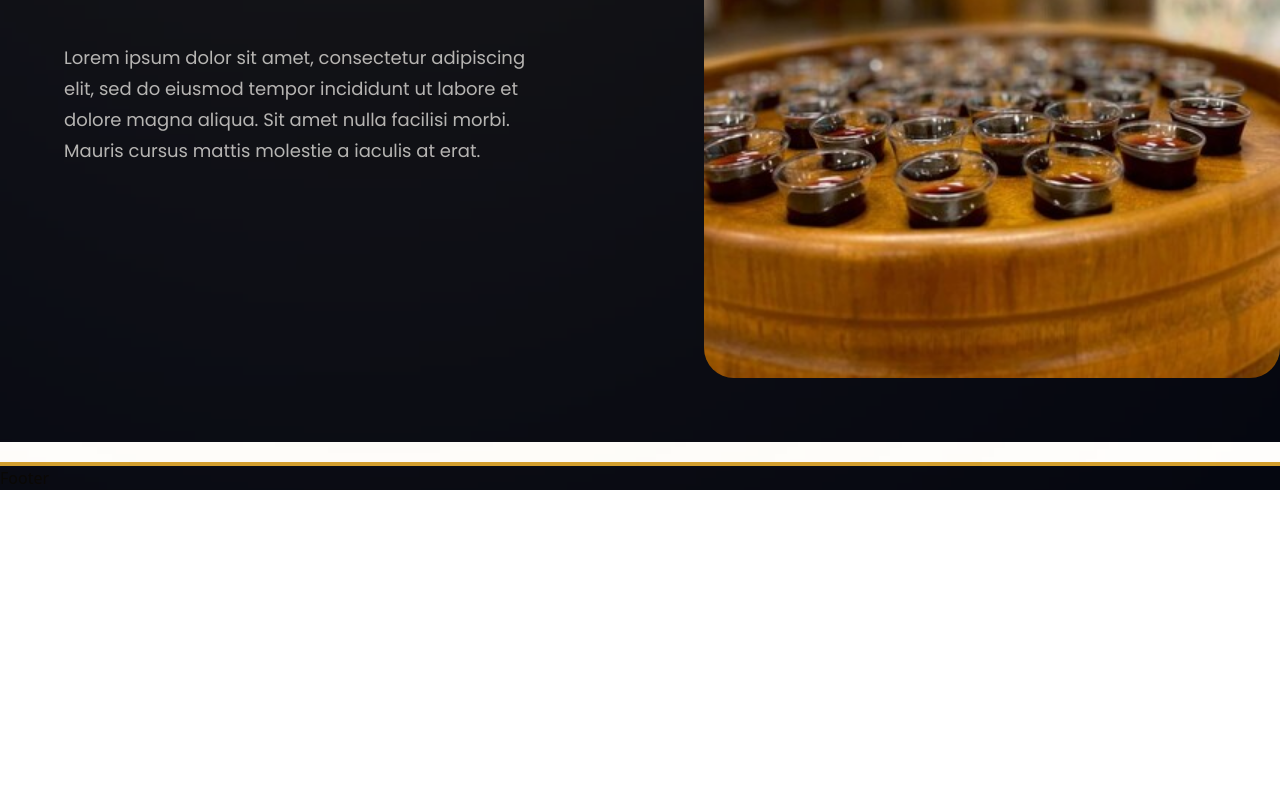
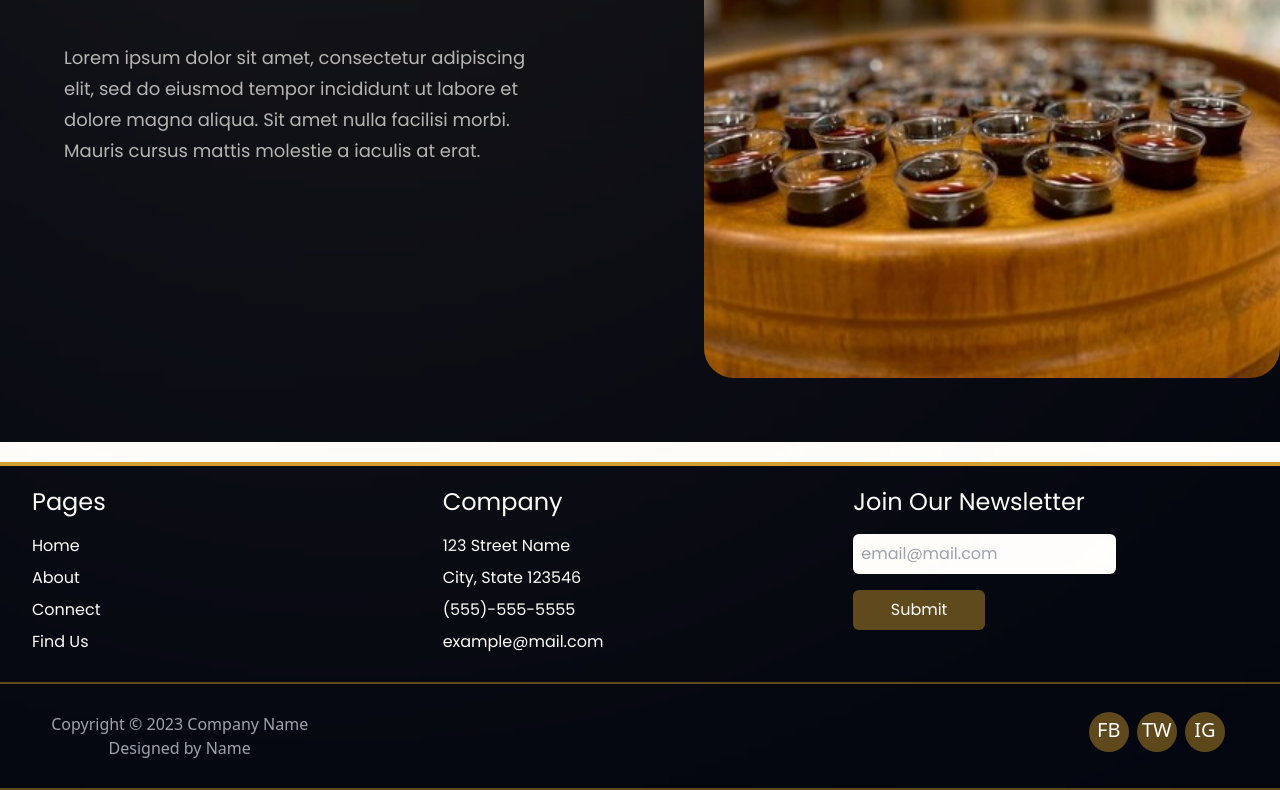
Before and after one commit to rdborrell/GGC-site, a React (Vite) app in the folder GGC-site/: page / in a window 1280 px wide. Shown: the part 542-1332 px from the top of the page. Before the commit the page ends 1032 px from the top, so only its background shows below. Built offline with nearby package versions, Linux system fonts and the light colour scheme.

Commit message:
add footer component #3
Added a footer with some basic styling.

```diff
--- a/GGC-site/src/components/Footer.jsx
+++ b/GGC-site/src/components/Footer.jsx
@@ -1,9 +1,85 @@
-import React from 'react'
+import React from "react";
 
 const Footer = () => {
-  return (
-    <div>Footer</div>
-  )
-}
+    return (
+        <>
+            <div className="font-poppins font-normal px-8">
+                <div className="bg-primary mb-0 mt-5">
+                    <div className="max-w-7xl mx-auto">
+                        <div className="grid gird-cols-1 sm:grid-cols-3 gap-4">
+                            {/* First column */}
+                            <div className="mb-5 text-white ">
+                                <h4 className="text-2xl pb-4">Pages</h4>
+                                <ul className="list-none">
+                                    <li className="mb-2">Home</li>
+                                    <li className="mb-2">About</li>
+                                    <li className="mb-2">Connect</li>
+                                    <li className="mb-2">Find Us</li>
+                                </ul>
+                            </div>
+                            {/* Second column */}
+                            <div className="mb-5 text-white ">
+                                <h4 className="text-2xl pb-4">Company</h4>
+                                <ul className="list-none">
+                                    <li className="mb-2">123 Street Name</li>
+                                    <li className="mb-2">City, State 123546</li>
+                                    <li className="mb-2">(555)-555-5555</li>
+                                    <li className="mb-2">
+                                        <a href="mailto:example@mail.com">example@mail.com</a>
+                                    </li>
+                                </ul>
+                            </div>
+                            {/* Third column */}
+                            <div className="mb-5 text-white text-center sm:text-left">
+                                <h4 className="text-2xl pb-4">Join Our Newsletter</h4>
+                                <form>
+                                    <input
+                                        type="text"
+                                        className="text-white w-2/3 p-2 focus:border-[#d39e2c6f] rounded-md"
+                                        name=""
+                                        id=""
+                                        placeholder="email@mail.com"
+                                    />
+                                    <br />
+                                    <button className="bg-[#d39e2c6f] hover:bg-[#d39e2cc5] text-white p-2 mt-4 w-1/3 rounded-md">
+                                        Submit
+                                    </button>
+                                </form>
+                            </div>
+                        </div>
+                    </div>
+                </div>
+            </div>
+            {/* Lower section of footer */}
+            <div className="w-full bg-inherit text-gray-400 p-3 px-[4%] border-y-2 border-[#d39e2c6f]">
+                <div className="max-w-7xl flex flex-col sm:flex-row py-4 mx-auto justify-between items-center">
+                    <div className="text-center">
+                        <div>Copyright &copy; {new Date().getFullYear()} Company Name</div>
+                        <div>Designed by Name</div>
+                    </div>
+                    {/* Social links */}
+                    <div className="text-center text-xl text-white mb-2">
+                        {/* Should use an icons library for social icons */}
+                        <a
+                            href="#"
+                            className="w-10 h-10 rounded-full bg-[#d39e2c6f] hover:bg-[#d39e2cc5] mx-1 inline-block pt-1">
+                            FB
+                        </a>
+                        <a
+                            href="#"
+                            className="w-10 h-10 rounded-full bg-[#d39e2c6f] hover:bg-[#d39e2cc5] mx-1 inline-block pt-1">
+                            TW
+                        </a>
+                        <a
+                            href="#"
+                            className="w-10 h-10 rounded-full bg-[#d39e2c6f] hover:bg-[#d39e2cc5] mx-1 inline-block pt-1">
+                            IG
+                        </a>
+                    </div>
+                </div>
+            </div>
+        </>
+    );
+};
 
-export default Footer
+export default Footer;
```
